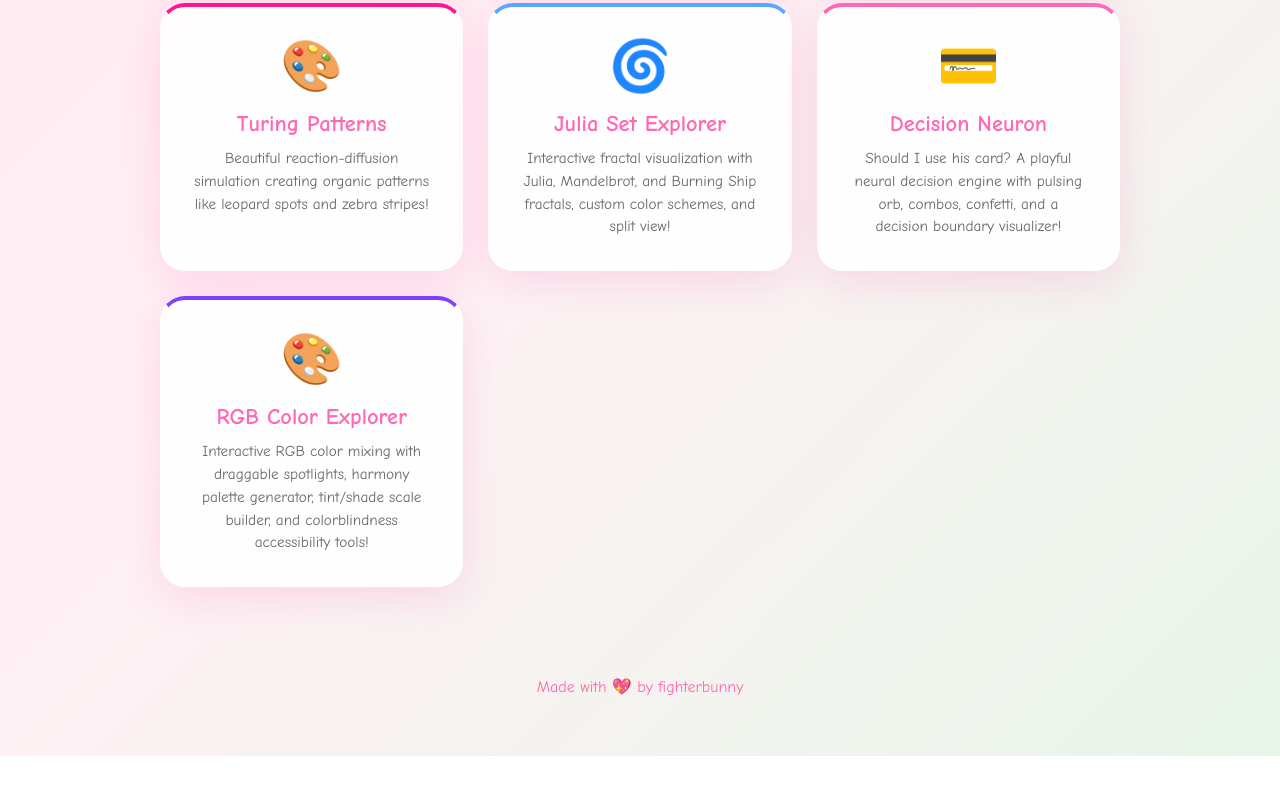
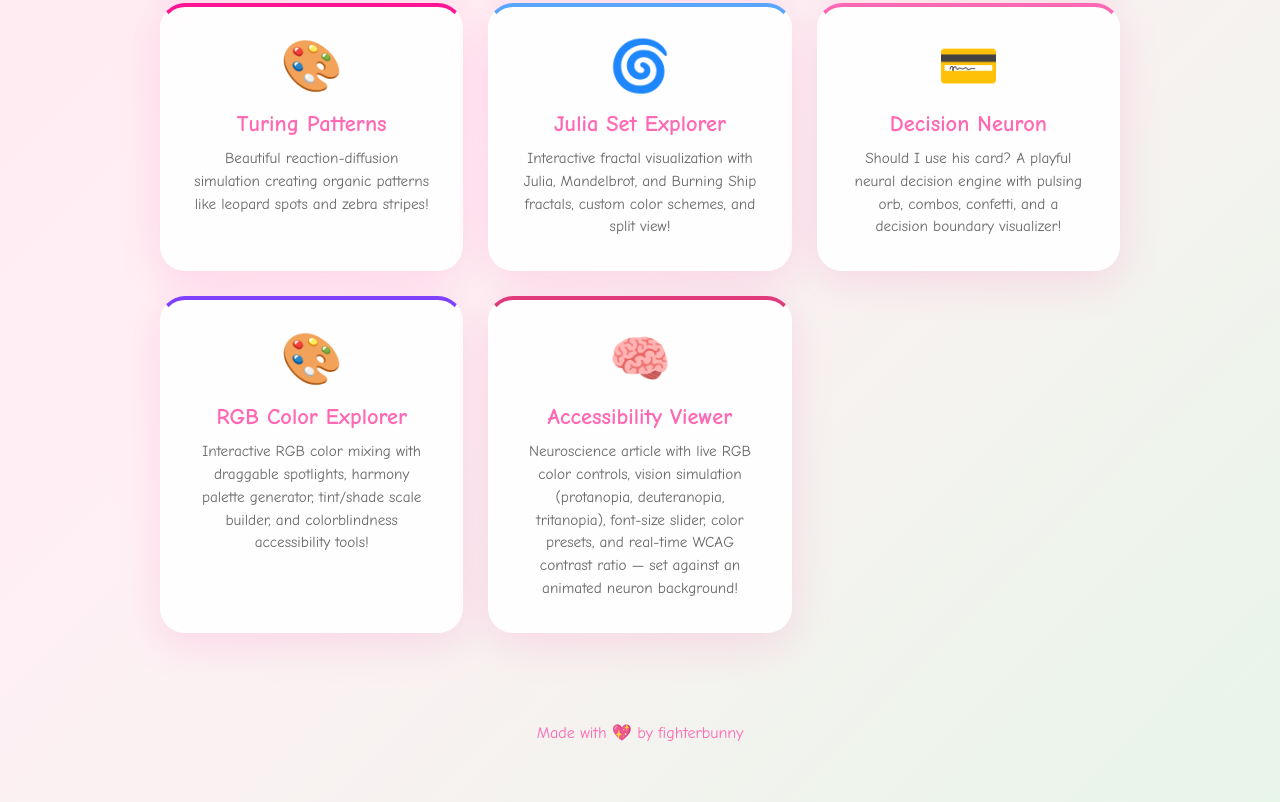
Before and after one commit to AIML-1870-2026/fighterbunny, a plain HTML site: page index.html in a window 1280 px wide. Shown: the part 826-1628 px from the top of the page. Before the commit the page ends 1582 px from the top, so only its background shows below. Drawn offline with Linux system fonts and the light colour scheme.

Commit message:
Add Accessibility Viewer (readable) card to portfolio homepage
Co-Authored-By: Claude Sonnet 4.6 <noreply@anthropic.com>

```diff
--- a/index.html
+++ b/index.html
@@ -132,6 +132,7 @@
         .project-card.julia { border-top: 4px solid #58a6ff; }
         .project-card.neuron { border-top: 4px solid #ff69b4; }
         .project-card.color-wheel { border-top: 4px solid #8040ff; }
+        .project-card.readable { border-top: 4px solid #e03a7c; }
 
         footer {
             text-align: center;
@@ -254,6 +255,12 @@
                 <h2>RGB Color Explorer</h2>
                 <p>Interactive RGB color mixing with draggable spotlights, harmony palette generator, tint/shade scale builder, and colorblindness accessibility tools!</p>
             </a>
+
+            <a href="readable/" class="project-card readable" target="_blank">
+                <span class="project-icon">🧠</span>
+                <h2>Accessibility Viewer</h2>
+                <p>Neuroscience article with live RGB color controls, vision simulation (protanopia, deuteranopia, tritanopia), font-size slider, color presets, and real-time WCAG contrast ratio — set against an animated neuron background!</p>
+            </a>
         </div>
 
         <footer>
```
